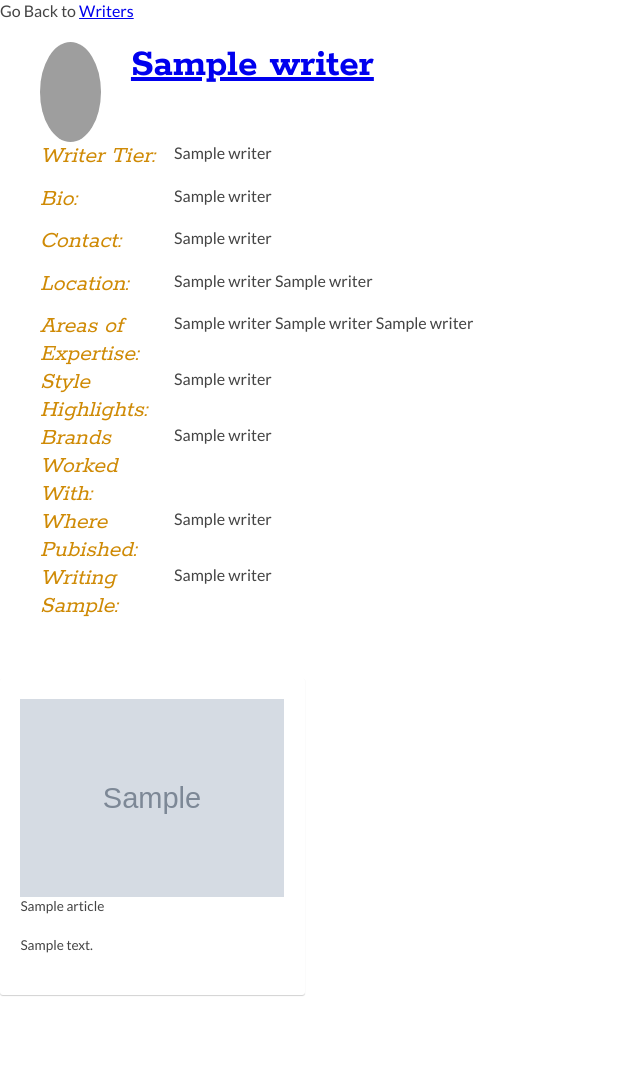
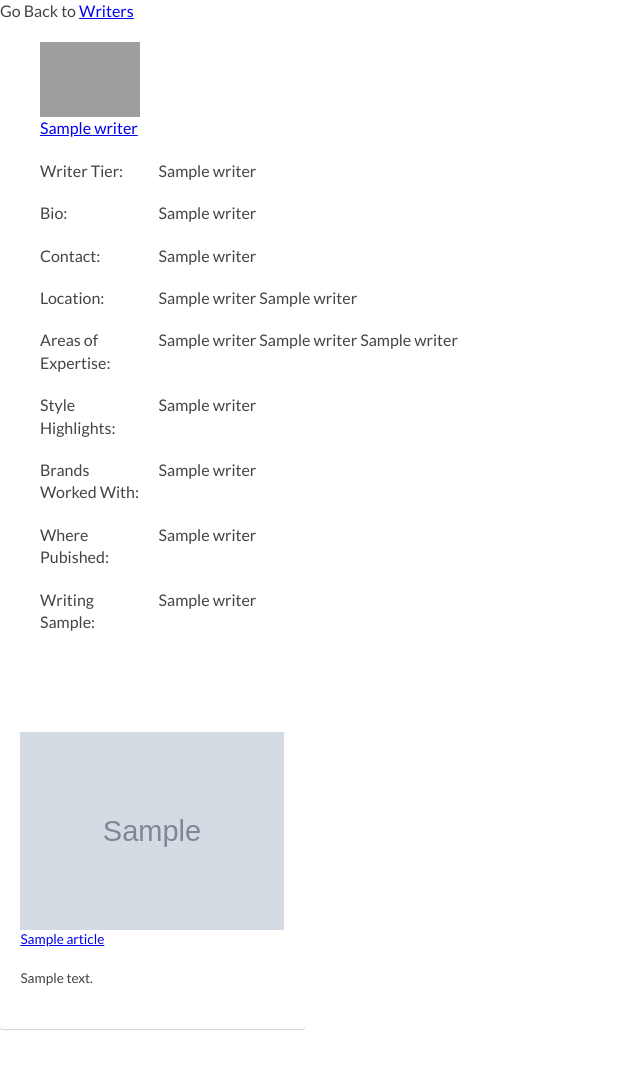
Before and after one commit to shafqat/newsroom, a Flask app: template templates/writer.html in a window 1280 px wide. Shown: the whole page, without its empty margins (0-640 px from the left). Before the commit the page ends 996 px from the top, so only its background shows below. Run offline with Flask 2, Linux system fonts and the light colour scheme; the template is opened without the code that fills it: most values are stand-ins (such as "Sample title", 1, 10 or a date in 2020); grey boxes marked "Sample" are stand-in pictures; grey boxes are pictures that could not be loaded.

Commit message:
Minor changes

```diff
--- a/main.py
+++ b/main.py
@@ -89,9 +89,9 @@ def writer(writer_id):
     for article in articles:
         if str(article):
             embedly_url = 'https://api.embed.ly/1/oembed?key=21ef9ba1f65e44cf8efd908f7820ca6b&url=' + str(article)
-            print embedly_url
             response = urllib2.urlopen(embedly_url)
             article_result.append(json.loads(response.read()))
+            print article_result
 
     return render_template('writer.html', writer_result=writer_result, article_result=article_result)
 
--- a/templates/writer.html
+++ b/templates/writer.html
@@ -6,33 +6,27 @@
     <link rel=stylesheet type=text/css href="{{ url_for('static', filename='style2.css') }}">
 	<p class="light fleft">Go Back to <a href = "/">Writers</a></p>
 	{%if writer_result %}
-
 	<table id="mainArea" cellpadding="3" cellspacing="0">
     	{% for writer in writer_result %}
 		  <tr>
-		  	<td></td>
-		  	<td><div id="headshot">
-		    	<img src='{{writer[20]}}' />
-		    	</div>
 
-		    <div id="name">
-		    	<h1><a href="{{writer[3]}}">{{writer[1]}}</a></h1>
-		    	</div>
+		  	<td >
+		    	<img src='{{writer[20]}}' height=100 width=100 />
+
+		    	<p><a href="{{writer[3]}}">{{writer[1]}}</a></p>
 		    </td>
 
 		  </tr>
 
 		  <tr>
-		  	<td></td>
 		  	<td >
-		    	<h1 class="sectionTitle">Writer Tier: </h1>
+		    	<p class="sectionTitle">Writer Tier: </p>
 		    	<p class="sectionContent">{{writer[15]}}</p>
 		    </td>
 		  </tr>
 		  <tr>
-		  	<td></td>
 		     <td>
-		      	<h1 class="sectionTitle">Bio: </h1>
+		      	<p class="sectionTitle">Bio: </p>
 		      	<p class="sectionContent">{{writer[2]}}</p>
 		    </td>
 		  </tr>
@@ -40,54 +34,47 @@
 		 	<table cellpadding="3" cellspacing="0">
  -->
 		  <tr>
-		  	<td></td>
 		    <td >
-		    	<h1 class="sectionTitle">Contact: </h1>
+		    	<p class="sectionTitle">Contact: </p>
 		    	<p class="sectionContent">{{writer[12]}}</p>
 		    </td>
 		   </tr>
 		   <tr>
-		    <td>
-		    </td>
+
 		    <td >
-		    	<h1 class="sectionTitle">Location: </h1>
+		    	<p class="sectionTitle">Location: </p>
 		    	<p class="sectionContent">{{writer[4]}} {{writer[5]}}</p>
 		    </td>
 		   </tr>
 
 
 			<tr>
-		   	<td></td>
 		    <td >
-		    	<h1 class="sectionTitle">Areas of Expertise:</h1>
+		    	<p class="sectionTitle">Areas of Expertise:</p>
 		    	<p class="sectionContent"> {{writer[7]}} {{writer[16]}} {{writer[17]}}</p>
 		    </td>
 		   	</tr>
 			<tr>
-		   	<td></td>
 		    <td >
-		    	<h1 class="sectionTitle">Style Highlights: </h1>
+		    	<p class="sectionTitle">Style Highlights: </p>
 		    	<p class="sectionContent">{{writer[8]}}</p>
 		    </td>
 		    </tr>
 		    <tr>
-		    <td></td>
 		   	<td >
-		    	<h1 class="sectionTitle">Brands Worked With:</h1>
+		    	<p class="sectionTitle">Brands Worked With:</p>
 		    	<p class="sectionContent"> {{writer[9]}}</p>
 		    </td>
 		   	</tr>
 			<tr>
-		   	<td></td>
 		    <td >
-		    	<h1 class="sectionTitle">Where Pubished: </h1>
+		    	<p class="sectionTitle">Where Pubished: </p>
 		    	<p class="sectionContent"> {{writer[10]}}</p>
 		    </td>
 		    </tr>
 		    <tr>
-		    <td></td>
 		    <td >
-		    	<h1 class="sectionTitle">Writing Sample: </h1>
+		    	<p class="sectionTitle">Writing Sample: </p>
 		    	<p class="sectionContent">{{writer[11]}}</p>
 		    </td>
 		   	</tr>
@@ -107,7 +94,7 @@
 
 	<div class="item">
 		<img src="{{article['thumbnail_url']}}">
-	    <p><b>{{article['title']}}</b></p>
+	    <p><a href="{{article['url']}}">{{article['title']}}</a></p>
 	    <p>{{article['description']}}</p>
   	</div>
 		{% endfor %}
--- a/templates/writers.html
+++ b/templates/writers.html
@@ -7,7 +7,7 @@
 
     <!--Search form-->
     <br />
-    <h4>Writers</h4><br />
+    <h4>NewsRoom Writer Catalog</h4><br />
 
 	<br/><br/>
 		<table class="nc-cal-table table-header">
```
Also changed, not shown: 1 other file.
